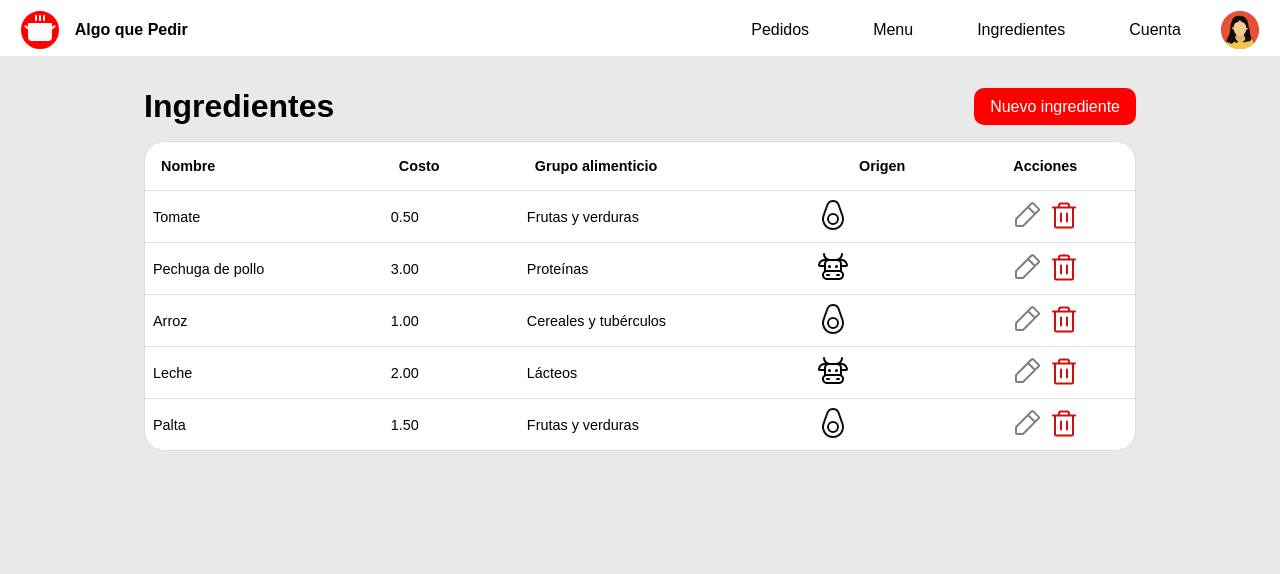
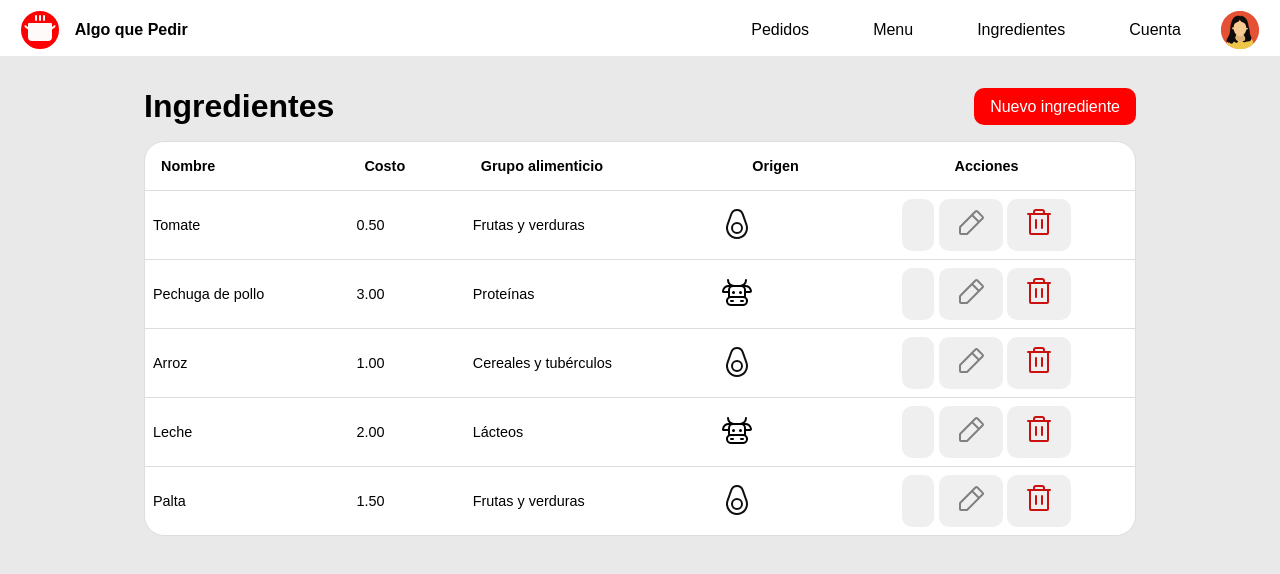
Before and after one commit to joanavarro23/svelte-algo-que-pedir, a SvelteKit app: page /ingrediente in a window 1280 px wide. Shown: the top 574 px of the page. Built offline with nearby package versions, Linux system fonts and the light colour scheme; a web font is replaced by a local one.

Commit message:
implemente iconos accion + estilos q pasan a ese vista

```diff
--- a/src/routes/(app)/ingrediente/+page.svelte
+++ b/src/routes/(app)/ingrediente/+page.svelte
@@ -1,5 +1,6 @@
 <script lang='ts'>
   import Boton from '$lib/components/generales/boton/boton.svelte'
+  import IconoBoton from '$lib/components/generales/icono boton/iconoBoton.svelte'
   import IngredienteRow from '$lib/components/ingredientes/IngredienteRow.svelte'
   import Tabla from '$lib/components/generales/tabla/Tabla.svelte'
   import { INGREDIENTES_MOCK } from '$lib/data/mocks/ingredientesMock'
@@ -9,6 +10,7 @@
   import pencil from '$lib/assets/pencil-simple.svg'
   import trash from '$lib/assets/trash.svg'
 
+  const editar = (id) => { goto (`/editar-ingrediente/${id}`)}
 </script>
 
 {#snippet nombreColumnas()}
@@ -27,11 +29,17 @@
       {/snippet}
       {#snippet acciones()}
         <div class="iconos-acciones">
-          <img src={eye} alt="ojo" class="icono-ojo">
-          <a href={`./editar-ingrediente/${ingrediente.id}`}>
+          <!-- AGREGAR ACCION PARA EL ICONO BOTON EYE -->
+          <IconoBoton claseIcono="icono-ojo">
+            <img src={eye} alt="ojo">
+          </IconoBoton>
+          <IconoBoton onclick={() => editar(ingrediente.id)} >
             <img src={pencil} alt="lapiz">
-          </a>
-          <img src={trash} alt="tacho">
+          </IconoBoton>
+          <!-- AGREGAR ACCION PARA EL ICONO BOTON TRASH -->
+          <IconoBoton>
+            <img src={trash} alt="tacho">
+          </IconoBoton>
         </div>
       {/snippet}
     </IngredienteRow>
--- a/src/routes/(app)/ingrediente/ingredientes.css
+++ b/src/routes/(app)/ingrediente/ingredientes.css
@@ -16,6 +16,13 @@
 
 .cabecera-origen {
     text-align: center;
+}
+
+/* Estilo de iconos acciones */
+.iconos-acciones {
+    display: flex;
+    justify-content: center;
+    gap: 0.3rem;
 }
 
 /* Media query mobile */
```
